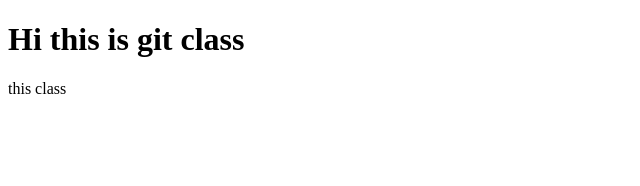
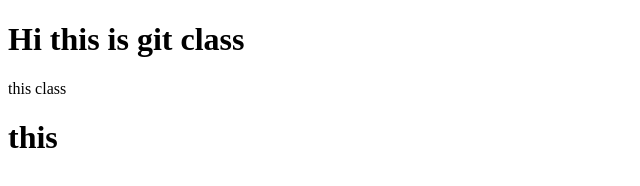
Before and after one commit to amarraw/reactpro, a plain HTML site: page index.html in a window 1280 px wide. Shown: the full height of the page, 0-640 px from the left. Drawn offline with Linux system fonts and the light colour scheme.

Commit message:
add h1 tag

```diff
--- a/index.html
+++ b/index.html
@@ -8,5 +8,6 @@
 <body>
     <h1>Hi this is git class</h1>
     <p>this class </p>
+    <h1>this </h1>
 </body>
 </html>
```
